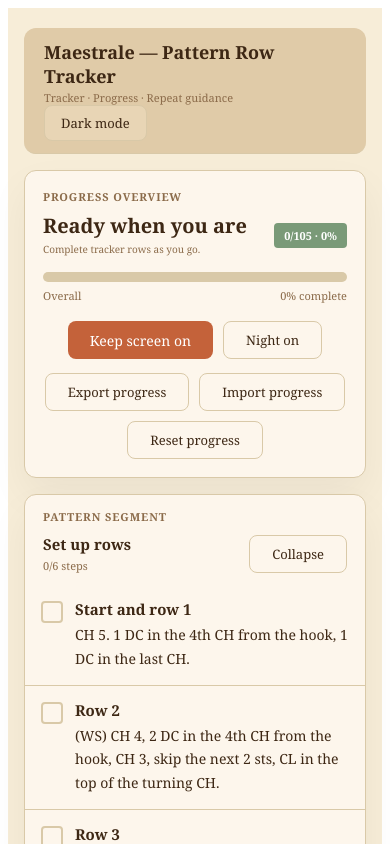
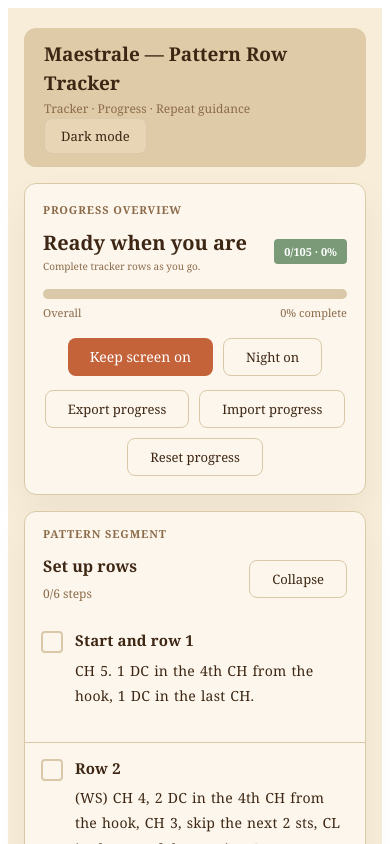
Before and after one commit to galzas-hash/maestrale-tracker, a React (Vite) app: page / in a window 390 px wide. Shown: the top 844 px of the page. Built offline with nearby package versions, Linux system fonts and the light colour scheme.

Commit message:
Mobile Accessibility Improvements (WCAG 2.2 Compliant) and Repeat Pattern Styling

```diff
--- a/src/styles.css
+++ b/src/styles.css
@@ -1,6 +1,8 @@
 .hc-root {
   font-family: Georgia, serif;
   min-height: 100vh;
+  --base-line-height: 1.8;
+  --base-letter-spacing: 0.016em;
 }
 
 .hc-root.light {
@@ -61,8 +63,9 @@
   letter-spacing: .08em;
   text-transform: uppercase;
   color: var(--mu);
-  margin-bottom: 10px;
+  margin-bottom: 12px;
   display: block;
+  line-height: 1.5;
 }
 
 .section-card-header {
@@ -74,15 +77,17 @@
 }
 
 .section-title {
-  font-size: 15px;
+  font-size: 16px;
   font-weight: 700;
   color: var(--tx);
-  margin-bottom: 4px;
+  margin-bottom: 6px;
+  line-height: 1.5;
 }
 
 .section-subtitle {
-  font-size: 11px;
+  font-size: 12px;
   color: var(--mu);
+  line-height: 1.6;
 }
 
 .row-title {
@@ -94,8 +99,10 @@
 
 .row-desc {
   font-size: 14px;
-  line-height: 1.7;
-  margin: 0;
+  line-height: 1.8;
+  letter-spacing: 0.02em;
+  word-spacing: 0.16em;
+  margin: 0 0 1.5em;
   color: var(--tx);
 }
 
@@ -111,15 +118,17 @@
 }
 
 .page-header .title {
-  font-size: 18px;
+  font-size: 19px;
   font-weight: 700;
   color: var(--tx);
+  line-height: 1.5;
 }
 
 .page-header .subtitle {
-  font-size: 11px;
+  font-size: 12px;
   color: var(--mu);
-  margin-top: 2px;
+  margin-top: 3px;
+  line-height: 1.5;
 }
 
 .tog {
@@ -200,13 +209,18 @@
 .row-title {
   font-size: 15px;
   font-weight: 700;
-  margin-bottom: 4px;
+  margin-bottom: 6px;
+  line-height: 1.5;
+  letter-spacing: 0.01em;
 }
 
 .row-desc {
   font-size: 14px;
-  line-height: 1.7;
-  margin: 0;
+  line-height: 1.8;
+  letter-spacing: 0.016em;
+  word-spacing: 0.08em;
+  margin: 0 0 1.4em 0;
+  color: var(--tx);
 }
 
 .repeat-outer {
@@ -241,9 +255,11 @@
 
 .page-footer {
   text-align: center;
-  font-size: 11px;
+  font-size: 12px;
   color: var(--mu);
-  margin-top: 20px;
+  margin-top: 28px;
+  line-height: 1.6;
+  letter-spacing: 0.01em;
 }
 
 @media (max-width: 640px) {
```
